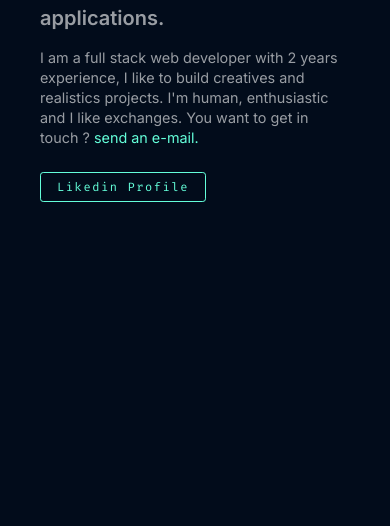
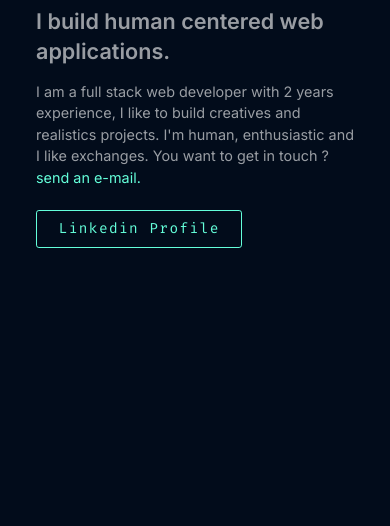
Before and after one commit to wilfried-musanzi/portfolio, a website built with webpack: page src/index.html in a window 390 px wide. Shown: the part 318-844 px from the top of the page. Built offline with nearby package versions, Linux system fonts and the light colour scheme.

Commit message:
Header: Mobile-2

```diff
--- a/src/index.html
+++ b/src/index.html
@@ -4,7 +4,7 @@
     <meta charset="UTF-8"/>
     <meta http-equiv="X-UA-Compatible" content="IE=edge"/>
     <meta name="description" content="Any description here"/>
-    <meta name="viewport" content="width=device-width, initial-scale=1, maximum-scale=1, user-scalable=no">
+    <meta meta name="viewport" content="width=device-width, user-scalable=no" />
     <script src="https://unpkg.com/phosphor-icons"></script>
     <link rel="preconnect" href="https://fonts.googleapis.com">
     <link rel="preconnect" href="https://fonts.gstatic.com" crossorigin>
@@ -54,7 +54,7 @@
                 >send an e-mail.</a
                 >
             </p>
-            <a href="" class="nav__link nav__link--contact">likedin profile</a>
+            <a href="" class="nav__link nav__link--info">linkedin profile</a>
         </div>
     </section>
     <!--    <section class="section section&#45;&#45;about">-->
--- a/src/scss/hero.scss
+++ b/src/scss/hero.scss
@@ -17,8 +17,10 @@
 
 .section--hero {
   overflow: hidden;
-  padding-top: 10rem ;
-  margin-bottom: 12.8rem;
+  height: 70vh;
+  display: flex;
+  flex-direction: column;
+ justify-content: center;
 }
 
 .header {
@@ -104,7 +106,30 @@
     border: solid 0.1rem $green-primary;
     border-radius: 0.4rem;
     display: inline-block;
-    padding: 1rem 2rem;
+    padding: 1.5rem 3rem;
+    transition: all 0.3s;
+    color: $green-primary;
+  }
+
+  &::before {
+    display: none;
+  }
+
+  &:hover,
+  &:active {
+    background-color: $green-secondary;
+  }
+}
+
+
+.nav__link--info {
+  &:link,
+  &:visited {
+    border: solid 0.1rem $green-primary;
+    border-radius: 0.4rem;
+    display: inline-block;
+    padding: 1.5rem 3rem;
+    font-size: 2rem;
     transition: all 0.3s;
     color: $green-primary;
   }
@@ -127,10 +152,10 @@
 }
 
 .hero__about {
-  font-size: 4rem;
+  font-size: 5rem;
+  line-height: 1.4;
   margin-bottom: 2rem;
 }
-
 
 .hero__job {
   font-size: 2rem;
--- a/src/scss/media.scss
+++ b/src/scss/media.scss
@@ -1,16 +1,22 @@
 @media screen and (max-width: 68rem) {
   html {
-    font-size: 50%;
+    font-size: 58%;
+  }
+
+  .hero__about{
+    font-size: 4rem;
+  }
+  .hero__name{
+    font-size: 4rem;
+  }
+  .hero__hello{
+    font-size: 2rem;
   }
 }
 
-@media screen and (max-width: 50rem) {
+@media screen and (max-width: 52rem) {
   html {
-    font-size: 52%;
-  }
-  .hero__about{
-    font-size: 4rem;
-    line-height: 1.4;
+    font-size: 55%;
   }
 
   .header__navigation {
@@ -20,51 +26,56 @@
     visibility: hidden;
     opacity: 0;
   }
-  .hero__job{
-    font-size: 1.8rem;
-    line-height: 2.5rem;
-  }
-  .btn-open{
+  .btn-open {
     display: block;
   }
 }
 
-@media screen and (max-width: 37rem) {
+@media screen and (max-width: 36rem) {
   html {
     font-size: 50%;
   }
+}
 
-  .hero__name{
-    font-size: 4rem;
-  }
-  .hero__about{
-    font-size: 2.5rem;
-    line-height: 1.4;
+@media screen and (max-width: 33em) {
+  html {
+    font-size: 48%;
   }
 }
 
+@media screen and (max-width: 26em) {
+  html {
+    font-size: 45%;
+  }
 
-@media screen and (max-width: 22rem) {
-  .hero__name{
+  .hero__about{
     font-size: 3rem;
   }
+}
+
+@media screen and (max-width: 20em) {
+  html {
+    font-size: 42%;
+  }
+
   .hero__about{
     font-size: 2.5rem;
-    line-height: 1.4;
   }
 
+  .hero__name {
+    font-size: 3rem;
+  }
 }
+@media screen and (max-width: 16em) {
+  html {
+    font-size: 40%;
+  }
 
-@media screen and (max-width: 20rem) {
-  .hero__hello{
+  .hero__about{
     font-size: 2rem;
   }
-  .hero__name{
-    font-size: 2.5rem;
+
+  .hero__name {
+    font-size: 3rem;
   }
-  .hero__about{
-    font-size: 2rem;
-    line-height: 1.4;
-  }
-
 }
```
Also changed, not shown: src/imgs/subtle-prism.svg (deleted), src/imgs/willow.png (added), src/imgs/willy.png (added).
